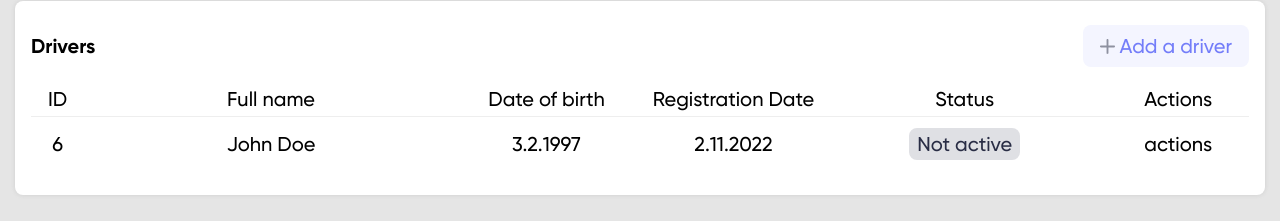
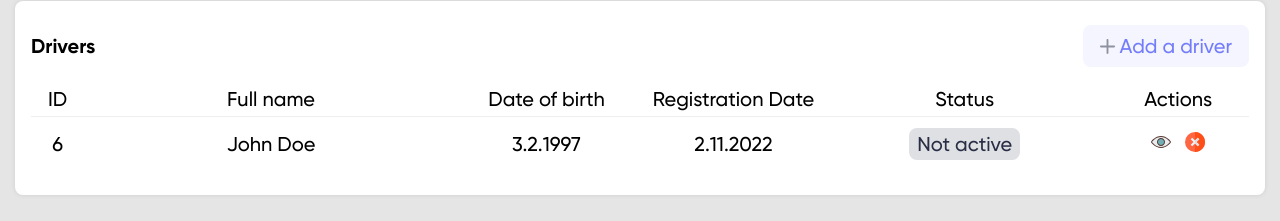
Before and after one commit to quarentyne/table-app, a React (Create React App) app: page /driver in a window 1280 px wide. Shown: the part 89-310 px from the top of the page. Built offline with nearby package versions, Linux system fonts and the light colour scheme.

Commit message:
actions component

```diff
--- /dev/null
+++ b/src/components/actions/Actions.module.scss
@@ -0,0 +1,22 @@
+.actions{
+  display: flex;
+  justify-content: space-between;
+  align-items: center;
+  width: 54px;
+}
+
+.actions_item{
+  position: relative;
+  >img{
+    cursor: pointer;
+  }
+}
+
+.actions_helpers{
+  position: absolute;
+  background-color: rgb(235, 235, 235);
+  padding: 2px;
+  border-radius: 5px;
+  font-size: 10px;
+  top: 115%;
+}
--- /dev/null
+++ b/src/components/actions/Actions.tsx
@@ -0,0 +1,50 @@
+import eye from "../../assets/eye.svg";
+import deleteSVG from "../../assets/delete.svg";
+import classes from "./Actions.module.scss";
+import { ReactElement, useState } from "react";
+import { Link } from "react-router-dom";
+
+interface IActions{
+  eyeText: string;
+  deleteText: string;
+}
+
+export const Actions = (props: IActions): ReactElement => {
+  const [isEyeShowHelper, setIsEyeShowHelper] = useState(false);
+  const [isDeleteShowHelper, setIsDeleteShowHelper] = useState(false);
+
+  return (
+    <ul className={classes.actions}>
+      <li className={classes.actions_item}>
+        <Link to='/car'>
+          <img
+            src={eye}
+            alt="look"
+            width={20}
+            height={20}
+            onMouseEnter={() => setIsEyeShowHelper(true)}
+            onMouseLeave={() => setIsEyeShowHelper(false)}
+            />
+        </Link>
+        <span
+          className={classes.actions_helpers}
+          style={isEyeShowHelper ? { display: 'block' } : { display: 'none' }}
+        >{props.eyeText}</span>
+      </li>
+      <li className={classes.actions_item}>
+        <img
+          src={deleteSVG}
+          alt="look"
+          width={20}
+          height={20}
+          onMouseEnter={() => setIsDeleteShowHelper(true)}
+          onMouseLeave={() => setIsDeleteShowHelper(false)}
+          />
+        <span
+          className={classes.actions_helpers}
+          style={isDeleteShowHelper ? { display: 'block' } : { display: 'none' }}
+        >{props.deleteText}</span>
+      </li>
+    </ul>
+  );
+};
--- a/src/components/driver/Driver.tsx
+++ b/src/components/driver/Driver.tsx
@@ -1,5 +1,8 @@
 import { ReactElement } from "react";
+import { ILanguageActions } from "../../constants/languages";
+import { useTypedSelector } from "../../hooks/useTypedSelector";
 import classes from "../../scss/DriversTable.module.scss";
+import { Actions } from "../actions/Actions";
 import { DriverName } from "../driverName/DriverName";
 import { DriverStatus } from "../driverStatus/DriverStatus";
 
@@ -17,9 +20,11 @@ interface IDriver {
   };
 };
 
-export const Driver = ({ driver } : IDriver ): ReactElement => {
+export const Driver = ({ driver }: IDriver): ReactElement => {
   const birthDate: Date = new Date(driver.date_birth);
   const joinDate: Date = new Date(driver.date_created);
+
+  const menuLang: ILanguageActions = useTypedSelector(lang => lang.language.language.actions);
 
   const renderDate = (date: Date): string => {
     return (date.getDate() + '.' + (date.getMonth() + 1) + '.' + date.getFullYear());
@@ -32,7 +37,7 @@ export const Driver = ({ driver } : IDriver ): ReactElement => {
       <li>{renderDate(birthDate)}</li>
       <li>{renderDate(joinDate)}</li>
       <li><DriverStatus value={driver.status.code} /></li>
-      <li>actions</li>
+      <li><Actions eyeText={menuLang.autos} deleteText={menuLang.delete} /></li>
     </ul>
   );
 };
--- a/src/constants/languages.ts
+++ b/src/constants/languages.ts
@@ -34,7 +34,8 @@ export interface ILanguageCar{
 
 export interface ILanguageActions{
   delete: string;
-  look: string;
+  autos: string;
+  drivers: string;
 };
 
 export interface ILanguage {
@@ -86,7 +87,8 @@ export const languages: ILanguages = {
     },
     actions: {
       delete: 'Удалить',
-      look: 'Посмотреть автомобили',
+      autos: 'Посмотреть автомобили',
+      drivers: 'Посмотреть владельца',
     },
   },
   ua: {
@@ -122,7 +124,8 @@ export const languages: ILanguages = {
     },
     actions: {
       delete: 'Видалити',
-      look: 'Переглянути автомобілі',
+      autos: 'Переглянути автомобілі',
+      drivers: 'Переглянути власника',
     },
   },
   en: {
@@ -158,7 +161,8 @@ export const languages: ILanguages = {
     },
     actions: {
       delete: 'Remove',
-      look: 'View cars',
+      autos: 'View cars',
+      drivers: 'View owner',
     },
   },
   de: {
@@ -194,7 +198,8 @@ export const languages: ILanguages = {
     },
     actions: {
       delete: 'Entfernen',
-      look: 'Autos ansehen',
+      autos: 'Autos ansehen',
+      drivers: 'Besitzer anzeigen',
     },
   },
 };
```
Also changed, not shown: src/assets/eye.svg.
